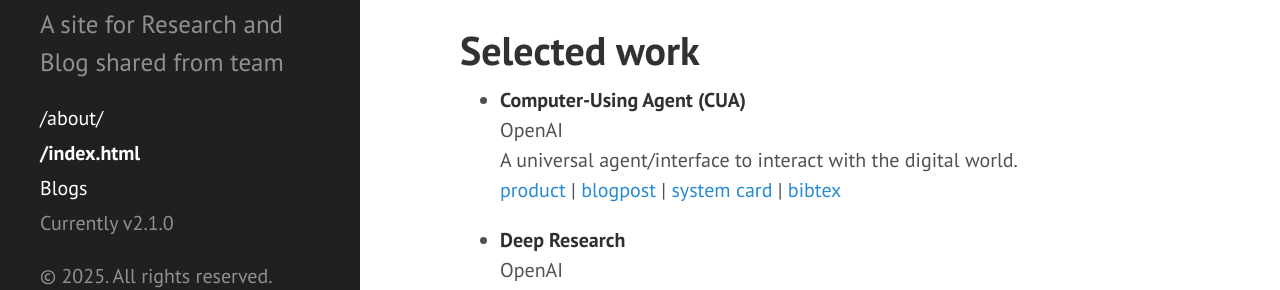
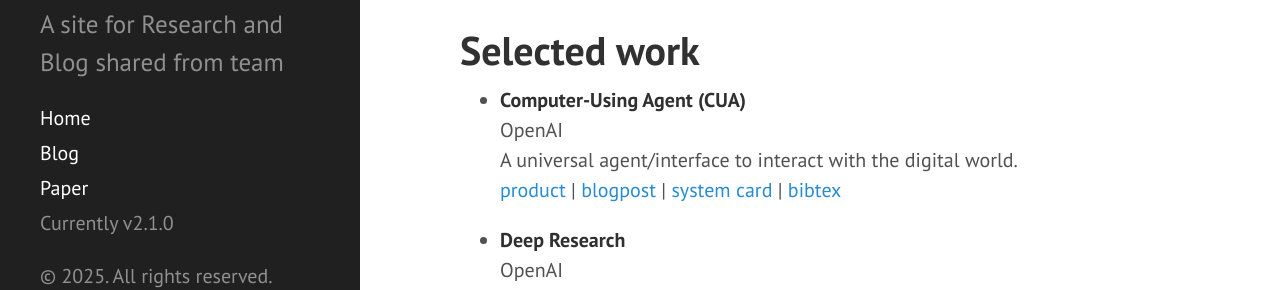
Before and after one commit to snowaner-ustc/snowaner-ustc.github.io, a Jekyll site: the page built from index.md, in a window 1280 px wide. Shown: the part 569-859 px from the top of the page. Built offline with Jekyll 4.4.1, drawn with Linux system fonts in a browser that asks for light colours; Markdown is read by kramdown in place of the engine named in the settings.

Commit message:
Update sidebar.html

```diff
--- a/_includes/sidebar.html
+++ b/_includes/sidebar.html
@@ -10,23 +10,25 @@
     </div>
 
     <nav class="sidebar-nav">
-<!--       <a class="sidebar-nav-item{% if page.url == site.baseurl %} active{% endif %}" href="{{ site.baseurl }}">Home</a> -->
+      <a class="sidebar-nav-item{% if page.url == site.baseurl %} active{% endif %}" href="{{ site.baseurl }}">Home</a>
 
       {% comment %}
         The code below dynamically generates a sidebar nav of pages with
         `layout: page` in the front-matter. See readme for usage.
       {% endcomment %}
 
-      {% assign pages_list = site.pages %}
+<!--       {% assign pages_list = site.pages %}
       {% for node in pages_list %}
         {% if node.title != null %}
           {% if node.layout == "page" %}
-            <a class="sidebar-nav-item{% if page.url == node.url %} active{% endif %}" href="{{ node.url }}">{{ node.url }}</a>
+            <a class="sidebar-nav-item{% if page.url == node.url %} active{% endif %}" href="{{ node.url }}">{{ node.title }}</a>
           {% endif %}
         {% endif %}
-      {% endfor %}
+      {% endfor %} -->
 
-      <a class="sidebar-nav-item{% if page.url == node.url %} active{% endif %}" href="{{ site.baseurl }}blogs.html">Blogs</a>
+
+      <a class="sidebar-nav-item{% if page.url == node.url %} active{% endif %}" href="/blogs/">Blog</a>
+      <a class="sidebar-nav-item{% if page.url == node.url %} active{% endif %}" href="/papers/">Paper</a>
 <!--       <a class="sidebar-nav-item" href="{{ site.github.repo }}/archive/v{{ site.version }}.zip">Download</a> -->
 <!--       <a class="sidebar-nav-item" href="{{ site.github.repo }}">GitHub project</a> -->
       <span class="sidebar-nav-item">Currently v{{ site.version }}</span>
```
